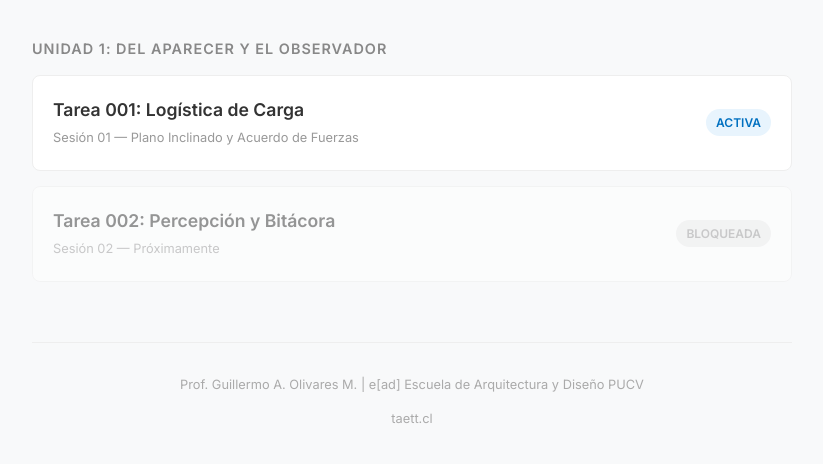
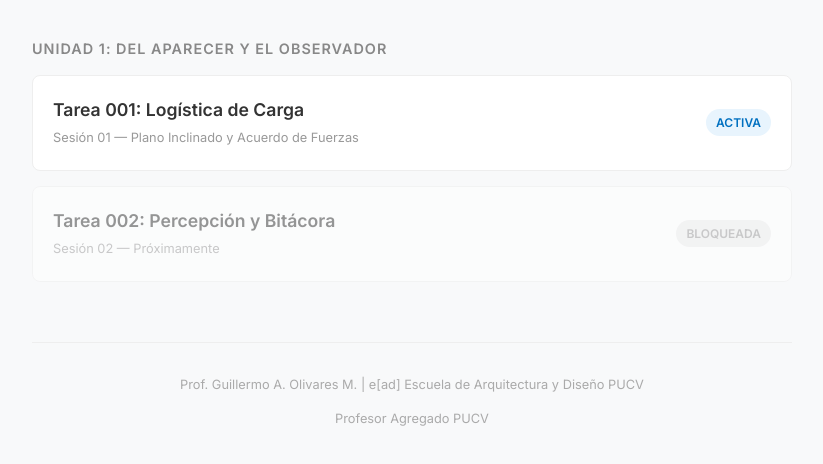
Before and after one commit to gaolivaresm/PUCV_EST2026_U1, a plain HTML site: page index.html in a window 1280 px wide. Shown: the part 134-598 px from the top of the page, without its empty margins (228-1051 px from the left). Drawn offline with Linux system fonts and the light colour scheme.

Commit message:
Update index.html

```diff
--- a/index.html
+++ b/index.html
@@ -99,7 +99,7 @@
 
     <footer>
         <p>Prof. Guillermo A. Olivares M. | e[ad] Escuela de Arquitectura y Diseño PUCV</p>
-        <p><a href="https://wiki.ead.pucv.cl/Guillermo_Olivares" style="color: inherit; text-decoration: none;">taett.cl</a></p>
+        <p><a href="https://wiki.ead.pucv.cl/Guillermo_Olivares" style="color: inherit; text-decoration: none;">Profesor Agregado PUCV</a></p>
     </footer>
 </div>
 
```
